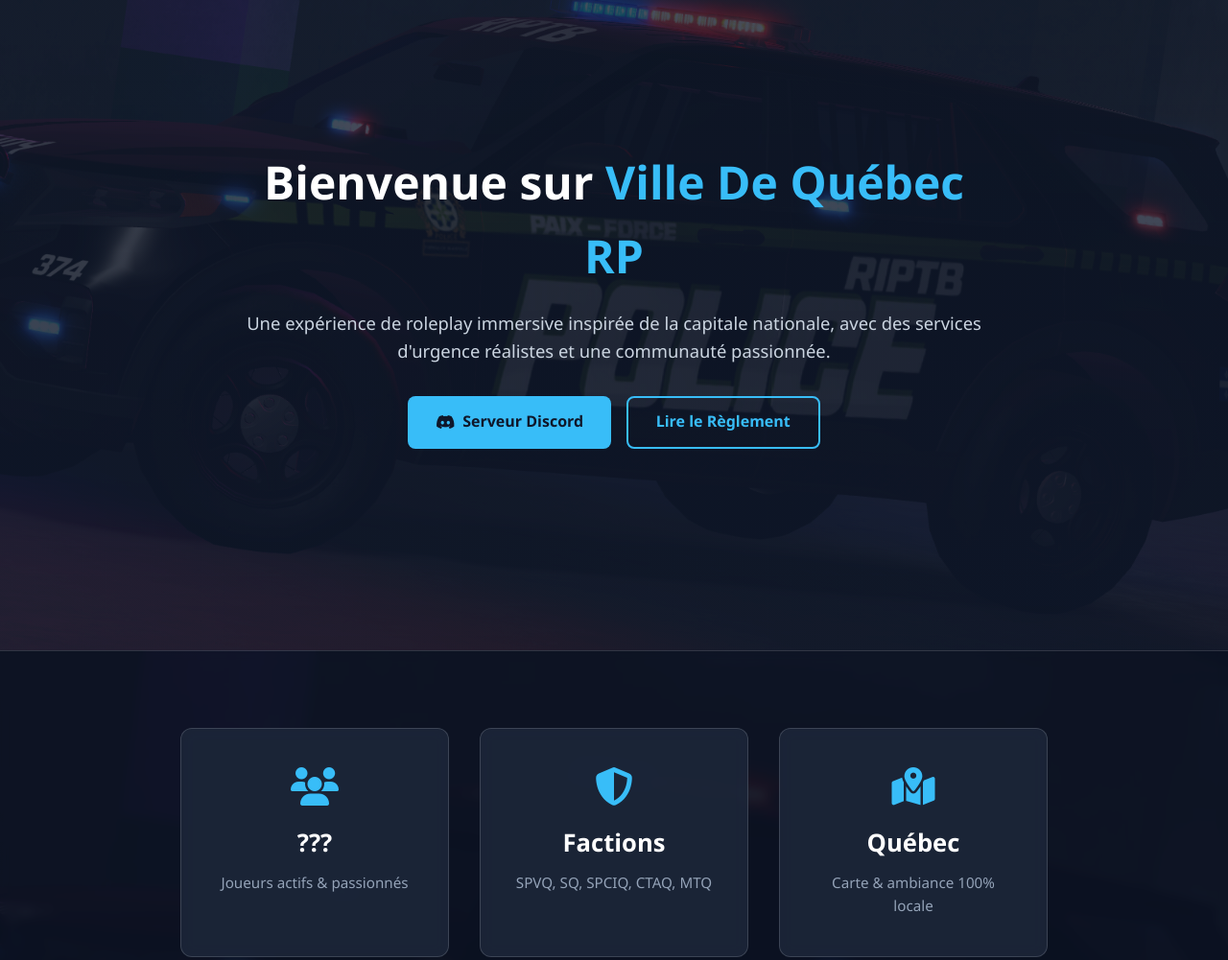
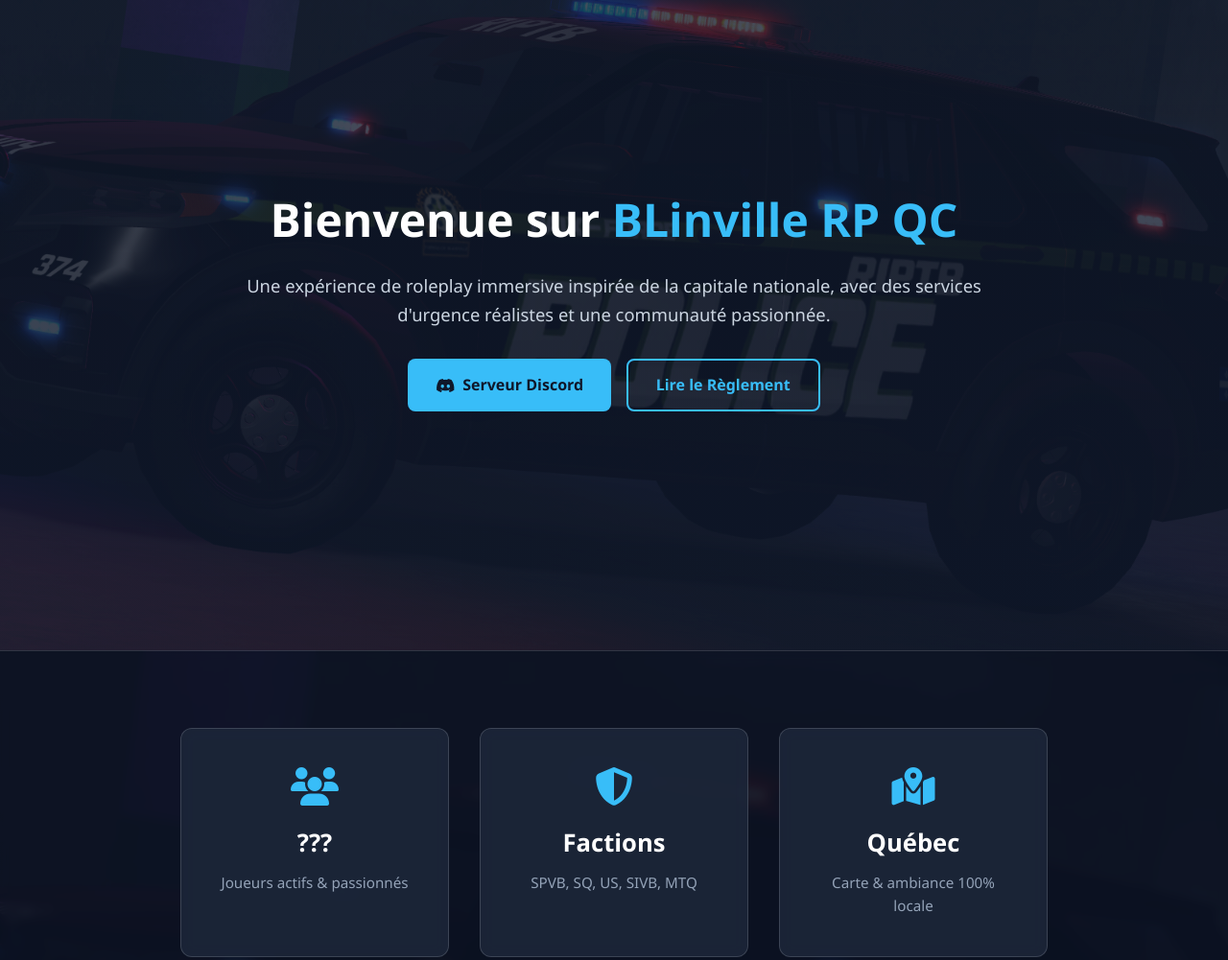
Before and after one commit to Nathan-Beli/VQC-Site-test, a website: page index.html in a window 1280 px wide. Shown: the part 122-1123 px from the top of the page at 96% size. Drawn offline with Linux system fonts and the light colour scheme; no server answers.

Commit message:
Update index.html

```diff
--- a/index.html
+++ b/index.html
@@ -3,7 +3,7 @@
 <head>
     <meta charset="UTF-8">
     <meta name="viewport" content="width=device-width, initial-scale=1.0">
-    <title>Ville De Québec Roleplay - Accueil</title>
+    <title>Blainville RP QC - Accueil</title>
 
     <!-- FontAwesome pour les icônes -->
     <link rel="stylesheet" href="https://cdnjs.cloudflare.com/ajax/libs/font-awesome/6.4.0/css/all.min.css">
@@ -281,7 +281,7 @@
     <!-- Section Principale -->
     <section class="hero">
         <div class="hero-content">
-            <h1>Bienvenue sur <span>Ville De Québec RP</span></h1>
+            <h1>Bienvenue sur <span>BLinville RP QC</span></h1>
             <p>Une expérience de roleplay immersive inspirée de la capitale nationale, avec des services d'urgence réalistes et une communauté passionnée.</p>
             <div class="hero-buttons">
                 <a href="https://discord.gg/3AwjGBaFQN" target="_blank" class="btn-primary">
@@ -302,7 +302,7 @@
         <div class="stat-card">
             <i class="fa-solid fa-shield-halved"></i>
             <h3>Factions</h3>
-            <p>SPVQ, SQ, SPCIQ, CTAQ, MTQ</p>
+            <p>SPVB, SQ, US, SIVB, MTQ</p>
         </div>
         <div class="stat-card">
             <i class="fa-solid fa-map-location-dot"></i>
```
